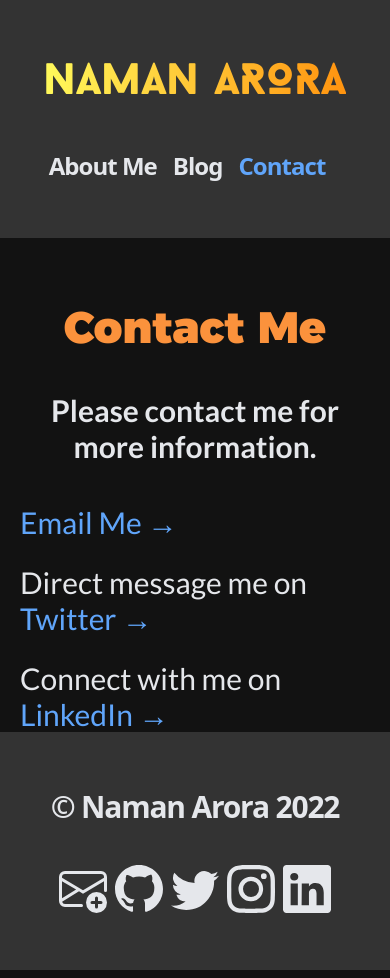
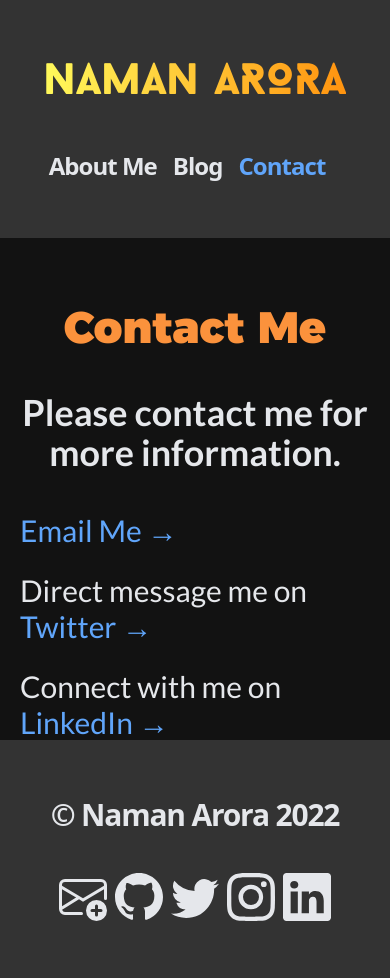
Before and after one commit to Naman-Arora/Portfolio-Blog, a Next.js app: page /contact in a window 390 px wide. Built offline with nearby package versions, Linux system fonts and the light colour scheme.

Commit message:
Fixed responsiveness on contact.js

```diff
--- a/pages/contact.js
+++ b/pages/contact.js
@@ -10,11 +10,11 @@ export default function Contact() {
       </Head>
 
       <Container>
-        <div className="lg:pb-52">
+        <div className="pb- md:pb-64 lg:pb-52">
           <h1 className="text-6xl md:text-7xl lg:text-8xl font-bold font-argentum text-orange-400 text-center pt-4 pb-8">
             Contact Me
           </h1>
-          <h2 className="text-3xl md:text-4xl text-center pb-4 font-lato font-bold">Please contact me for more information.</h2>
+          <h2 className="text-4xl md:text-5xl text-center pb-4 font-lato font-bold">Please contact me for more information.</h2>
           <div className="flex flex-col items-center justify-center">
             <ul className="text-3xl font-lato">
               <li className="py-6">
```
